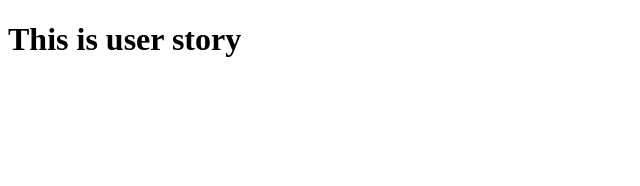
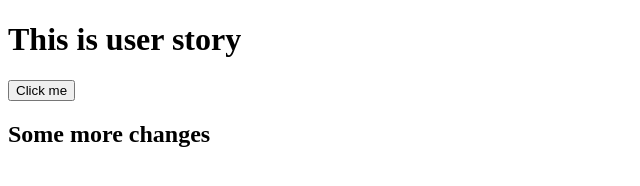
Before and after one commit to shradhasuman-bot/User-story-Assignment, a plain HTML site: page index.html in a window 1280 px wide. Shown: the whole page, without its empty margins (0-640 px from the left). Drawn offline with Linux system fonts and the light colour scheme.

Commit message:
some more changes

```diff
--- a/index.html
+++ b/index.html
@@ -7,5 +7,7 @@
 </head>
 <body>
     <h1>This is user story</h1>
+    <button id="myButton">Click me</button>
+    <h2>Some more changes</h2>
 </body>
 </html>
```
